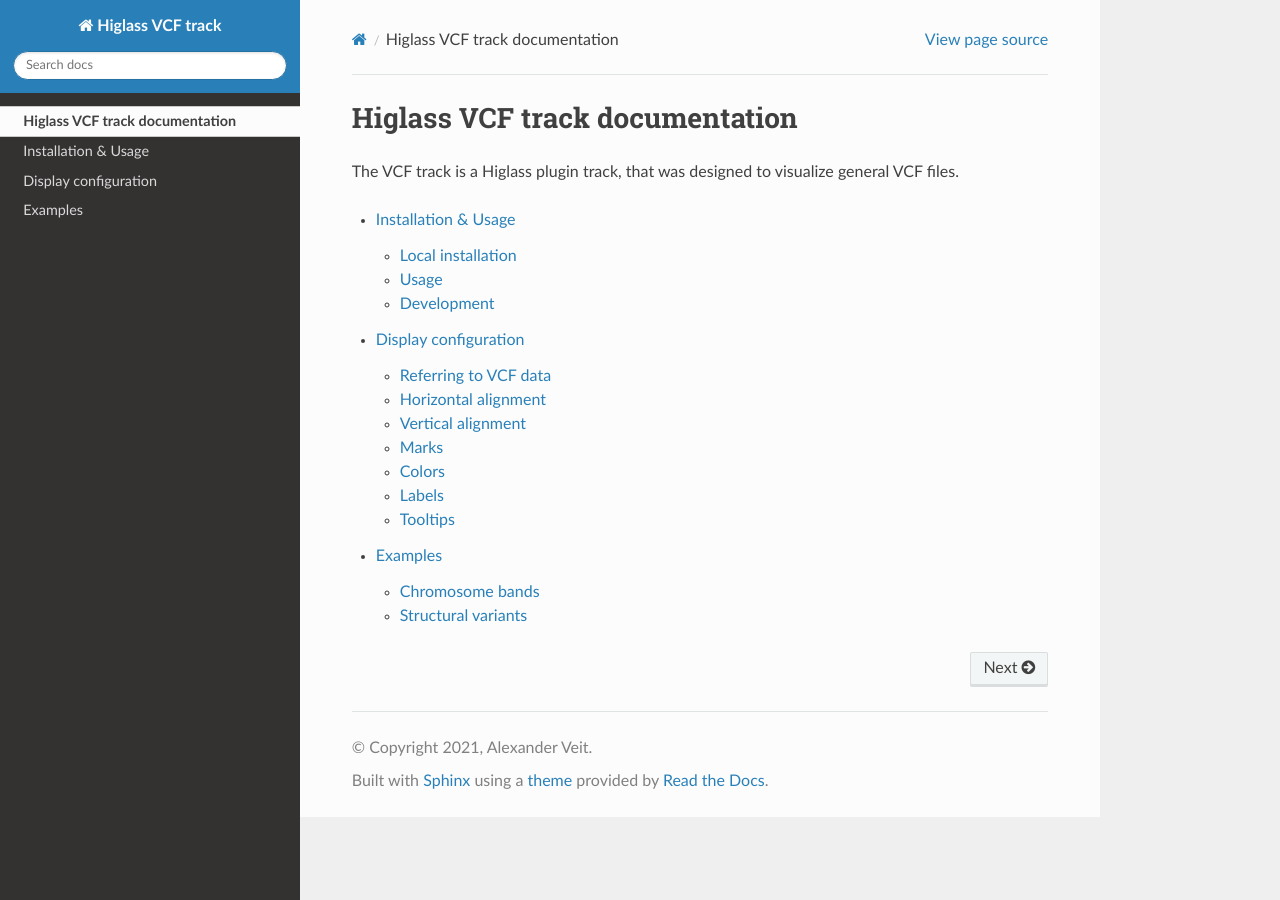
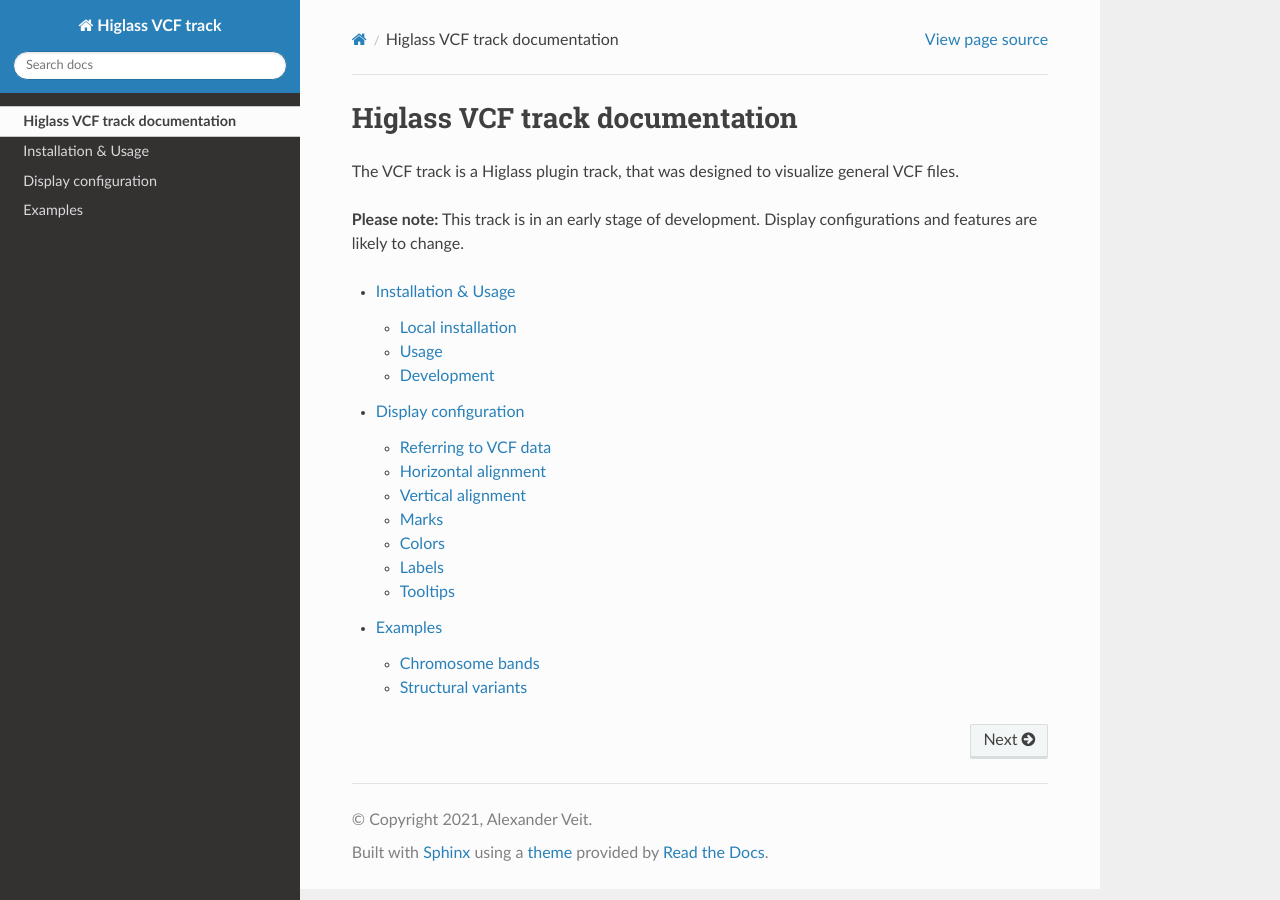
Before and after one commit to dbmi-bgm/higlass-general-vcf, a Sphinx documentation site: the page built from docs/index.rst, in a window 1280 px wide. Built offline with Sphinx 7.4.7 and the Read the Docs theme 2.0.0, drawn with Linux system fonts in a browser that asks for light colours.

Commit message:
Update index.rst

```diff
--- a/docs/index.rst
+++ b/docs/index.rst
@@ -7,6 +7,8 @@
 ===============================
 
 The VCF track is a Higlass plugin track, that was designed to visualize general VCF files.
+
+**Please note:** This track is in an early stage of development. Display configurations and features are likely to change.
 
 .. toctree::
    :hidden:
```
